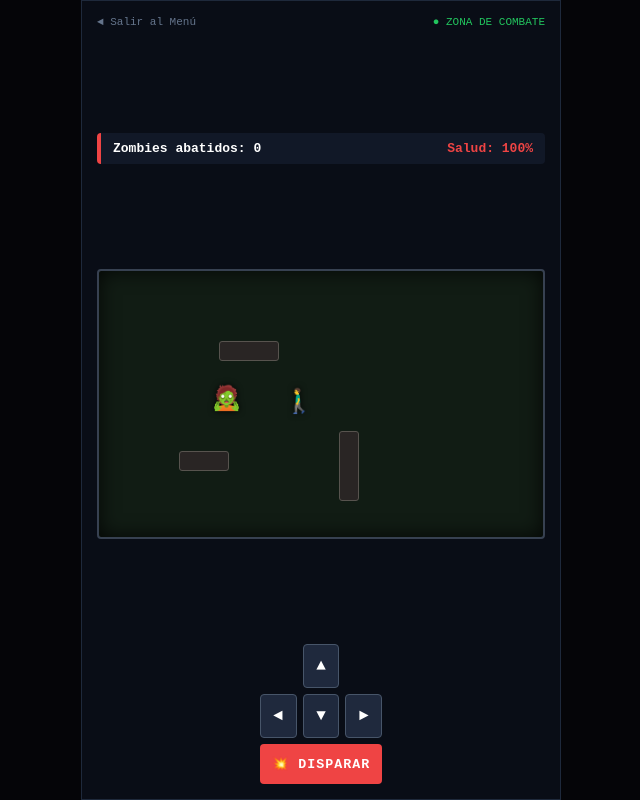
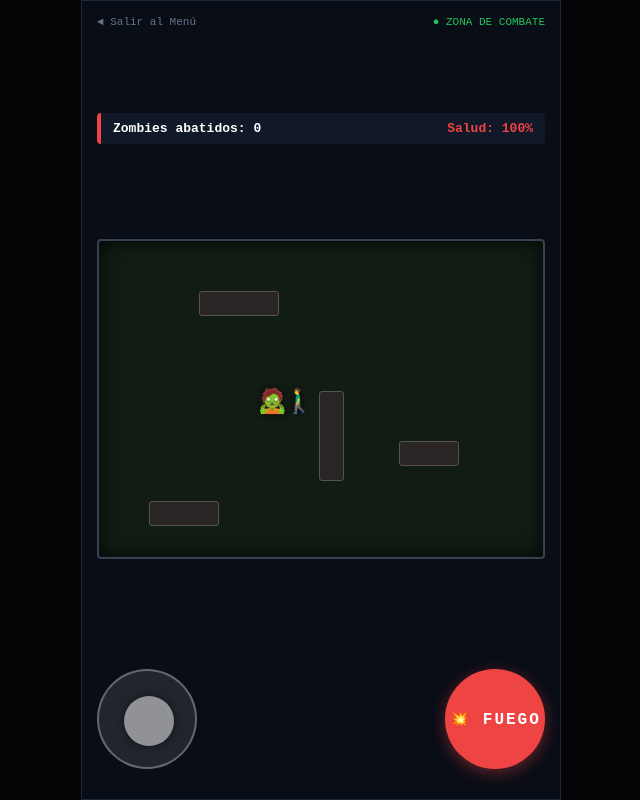
Before and after one commit to Jhonjames501/cinelinks-pro, a plain HTML site: page index.html in a window 1280 px wide. Both pictures are taken after a click on the button "🎮 INICIAR SUPERVIVENCIA". Shown: the whole page, without its empty margins (319-959 px from the left). Drawn offline with Linux system fonts and the light colour scheme.

Commit message:
Update game title and enhance joystick controls

```diff
--- a/index.html
+++ b/index.html
@@ -3,142 +3,39 @@
 <head>
     <meta charset="UTF-8">
     <meta name="viewport" content="width=device-width, initial-scale=1.0">
-    <title>ZOMBIE SURVIVAL: TACTICAL MAP</title>
+    <title>ZOMBIE SURVIVAL: V-JOYSTICK</title>
     <style>
-        * { box-sizing: border-box; margin: 0; padding: 0; font-family: 'Courier New', Courier, monospace; }
-        body {
-            background: #050508;
-            color: #fff;
-            height: 100vh;
-            display: flex;
-            justify-content: center;
-            align-items: center;
-            overflow: hidden;
-        }
+        * { box-sizing: border-box; margin: 0; padding: 0; font-family: 'Courier New', Courier, monospace; user-select: none; }
+        body { background: #050508; color: #fff; height: 100vh; display: flex; justify-content: center; align-items: center; overflow: hidden; }
 
-        .screen {
-            display: none;
-            width: 100%;
-            height: 100%;
-            max-width: 480px;
-            padding: 15px;
-            flex-direction: column;
-            justify-content: space-between;
-            position: absolute;
-            top: 0;
-            background: #090d16;
-            border: 1px solid #1e293b;
-        }
+        .screen { display: none; width: 100%; height: 100%; max-width: 480px; padding: 15px; flex-direction: column; justify-content: space-between; position: absolute; top: 0; background: #090d16; border: 1px solid #1e293b; }
         .screen.active { display: flex; }
 
-        #menu-screen {
-            justify-content: center;
-            align-items: center;
-            text-align: center;
-            background: radial-gradient(circle at center, #1a0305 0%, #050508 80%);
-        }
-        .title {
-            font-size: 34px;
-            font-weight: 900;
-            color: #ef4444;
-            text-transform: uppercase;
-            letter-spacing: 3px;
-            text-shadow: 0 0 15px rgba(239,68,68,0.7);
-            margin-bottom: 5px;
-        }
+        #menu-screen { justify-content: center; align-items: center; text-align: center; background: radial-gradient(circle at center, #1a0305 0%, #050508 80%); }
+        .title { font-size: 34px; font-weight: 900; color: #ef4444; text-transform: uppercase; letter-spacing: 3px; text-shadow: 0 0 15px rgba(239,68,68,0.7); margin-bottom: 5px; }
         .subtitle { font-size: 11px; color: #64748b; letter-spacing: 5px; margin-bottom: 30px; }
 
-        .btn-main {
-            width: 100%;
-            padding: 15px;
-            background: #ef4444;
-            border: none;
-            color: white;
-            font-size: 15px;
-            font-weight: bold;
-            text-transform: uppercase;
-            letter-spacing: 2px;
-            cursor: pointer;
-            border-radius: 4px;
-            box-shadow: 0 4px 15px rgba(239,68,68,0.4);
-            margin-bottom: 10px;
-        }
+        .btn-main { width: 100%; padding: 15px; background: #ef4444; border: none; color: white; font-size: 15px; font-weight: bold; text-transform: uppercase; letter-spacing: 2px; cursor: pointer; border-radius: 4px; box-shadow: 0 4px 15px rgba(239,68,68,0.4); margin-bottom: 10px; }
         .btn-main:active { transform: scale(0.97); background: #dc2626; }
 
-        .game-header {
-            display: flex;
-            justify-content: space-between;
-            background: #111827;
-            padding: 8px 12px;
-            border-radius: 4px;
-            font-size: 13px;
-            font-weight: bold;
-            border-left: 4px solid #ef4444;
-        }
+        .game-header { display: flex; justify-content: space-between; background: #111827; padding: 8px 12px; border-radius: 4px; font-size: 13px; font-weight: bold; border-left: 4px solid #ef4444; }
 
-        /* Mapa Abierto con Obstáculos */
-        #map-container {
-            width: 100%;
-            height: 270px;
-            background: #111c14;
-            border: 2px solid #374151;
-            border-radius: 4px;
-            position: relative;
-            overflow: hidden;
-            box-shadow: inset 0 0 20px rgba(0,0,0,0.8);
-        }
+        /* Mapa de juego */
+        #map-container { width: 100%; height: 320px; background: #111c14; border: 2px solid #374151; border-radius: 4px; position: relative; overflow: hidden; box-shadow: inset 0 0 20px rgba(0,0,0,0.8); margin-top: 10px; }
 
-        .entity {
-            position: absolute;
-            font-size: 24px;
-            width: 30px;
-            height: 30px;
-            display: flex;
-            align-items: center;
-            justify-content: center;
-            transform: translate(-50%, -50%);
-            filter: drop-shadow(0 0 3px rgba(0,0,0,0.9));
-        }
+        .entity { position: absolute; font-size: 24px; width: 30px; height: 30px; display: flex; align-items: center; justify-content: center; transform: translate(-50%, -50%); filter: drop-shadow(0 0 3px rgba(0,0,0,0.9)); z-index: 2; }
+        .obstacle { position: absolute; background: #292524; border: 1px solid #57534e; border-radius: 3px; }
 
-        /* Obstáculos en el mapa (Paredes / Cajas) */
-        .obstacle {
-            position: absolute;
-            background: #292524;
-            border: 1px solid #57534e;
-            border-radius: 3px;
-        }
+        /* NUEVO: Área de controles (Joystick + Fuego) */
+        .controls-ui { display: flex; justify-content: space-between; align-items: center; padding-top: 10px; height: 140px; }
 
-        .controls-area {
-            display: grid;
-            grid-template-columns: repeat(3, 1fr);
-            gap: 6px;
-            max-width: 200px;
-            margin: 0 auto;
-        }
-        .ctrl-btn {
-            background: #1f293d;
-            border: 1px solid #475569;
-            color: white;
-            font-size: 16px;
-            padding: 12px 0;
-            border-radius: 4px;
-            cursor: pointer;
-            text-align: center;
-        }
-        .ctrl-btn:active { background: #334155; }
-        .fire-action-btn {
-            grid-column: span 3;
-            background: #ef4444;
-            border: none;
-            color: white;
-            font-weight: bold;
-            padding: 12px;
-            border-radius: 4px;
-            cursor: pointer;
-            text-transform: uppercase;
-            letter-spacing: 1px;
-        }
-        .fire-action-btn:active { background: #dc2626; }
+        /* NUEVO: Estilo del Joystick Virtual */
+        #joystick-base { width: 100px; height: 100px; background: rgba(255, 255, 255, 0.1); border: 2px solid rgba(255,255,255,0.3); border-radius: 50%; position: relative; touch-action: none; }
+        #joystick-stick { width: 50px; height: 50px; background: rgba(255, 255, 255, 0.5); border-radius: 50%; position: absolute; top: 25px; left: 25px; box-shadow: 0 0 10px rgba(0,0,0,0.5); }
+
+        /* Botón de disparo */
+        #fire-btn { width: 100px; height: 100px; background: #ef4444; border: none; color: white; font-weight: bold; border-radius: 50%; font-size: 16px; text-transform: uppercase; letter-spacing: 2px; cursor: pointer; box-shadow: 0 4px 15px rgba(239,68,68,0.4); touch-action: none; }
+        #fire-btn:active { background: #dc2626; transform: scale(0.96); }
 
         .back-link { background: none; border: none; color: #64748b; font-size: 11px; cursor: pointer; text-align: left; }
     </style>
@@ -149,11 +46,10 @@
         <div>
             <div style="font-size: 55px; margin-bottom: 10px;">🧟‍♂️</div>
             <h1 class="title">Zombie Outbreak</h1>
-            <p class="subtitle">Tactical Map v1.2</p>
+            <p class="subtitle">V-Joystick Ops v1.3</p>
         </div>
         <div style="width: 100%; max-width: 300px;">
             <button class="btn-main" onclick="startGame()">🎮 Iniciar Supervivencia</button>
-            <button class="btn-main" style="background: #1f293d; border: 1px solid #374151;" onclick="shareApp()">🔗 Compartir App</button>
         </div>
     </div>
 
@@ -168,33 +64,27 @@
             <span id="hp-txt" style="color: #ef4444;">Salud: 100%</span>
         </div>
 
-        <!-- Mapa con Obstáculos -->
         <div id="map-container">
-            <!-- Obstáculos fijos que bloquean el paso -->
-            <div class="obstacle" style="left: 120px; top: 70px; width: 60px; height: 20px;"></div>
-            <div class="obstacle" style="left: 240px; top: 160px; width: 20px; height: 70px;"></div>
-            <div class="obstacle" style="left: 80px; top: 180px; width: 50px; height: 20px;"></div>
+            <div class="obstacle" style="left: 100px; top: 50px; width: 80px; height: 25px;"></div>
+            <div class="obstacle" style="left: 220px; top: 150px; width: 25px; height: 90px;"></div>
+            <div class="obstacle" style="left: 300px; top: 200px; width: 60px; height: 25px;"></div>
+            <div class="obstacle" style="left: 50px; top: 260px; width: 70px; height: 25px;"></div>
 
-            <!-- Personaje y Zombie -->
             <div id="player" class="entity" style="left: 50%; top: 50%;">🚶‍♂️</div>
             <div id="zombie" class="entity" style="left: 15%; top: 15%;">🧟</div>
         </div>
 
-        <!-- Controles -->
-        <div class="controls-area">
-            <div></div>
-            <button class="ctrl-btn" onclick="movePlayer(0, -12)">▲</button>
-            <div></div>
-            <button class="ctrl-btn" onclick="movePlayer(-12, 0)">◄</button>
-            <button class="ctrl-btn" onclick="movePlayer(0, 12)">▼</button>
-            <button class="ctrl-btn" onclick="movePlayer(12, 0)">►</button>
-            <button class="fire-action-btn" onclick="fireWeapon()">💥 DISPARAR</button>
+        <div class="controls-ui">
+            <div id="joystick-base">
+                <div id="joystick-stick"></div>
+            </div>
+            <button id="fire-btn">💥 FUEGO</button>
         </div>
     </div>
 
     <script>
-        let pX = 200, pY = 130;
-        let zX = 40, zY = 40;
+        let pX = 200, pY = 160;
+        let zX = 50, zY = 50;
         let score = 0;
         let health = 100;
         let gameInterval;
@@ -202,10 +92,62 @@
         let legAnim = false;
 
         const obstacles = [
-            { x1: 120, x2: 180, y1: 70, y2: 90 },
-            { x1: 240, x2: 260, y1: 160, y2: 230 },
-            { x1: 80, x2: 130, y1: 180, y2: 200 }
+            { x1: 100, x2: 180, y1: 50, y2: 75 },
+            { x1: 220, x2: 245, y1: 150, y2: 240 },
+            { x1: 300, x2: 360, y1: 200, y2: 225 },
+            { x1: 50, x2: 120, y1: 260, y2: 285 }
         ];
+
+        // LÓGICA DEL JOYSTICK VIRTUAL
+        const joystickBase = document.getElementById('joystick-base');
+        const joystickStick = document.getElementById('joystick-stick');
+        let joystickActive = false;
+        let joyX = 0, joyY = 0;
+
+        joystickBase.addEventListener('touchstart', handleStart);
+        joystickBase.addEventListener('touchmove', handleMove, { passive: false });
+        joystickBase.addEventListener('touchend', handleEnd);
+        joystickBase.addEventListener('mousedown', handleStart);
+        window.addEventListener('mousemove', handleMove);
+        window.addEventListener('mouseup', handleEnd);
+
+        function handleStart(e) {
+            if (!isPlaying) return;
+            joystickActive = true;
+            updateJoystick(e);
+        }
+
+        function handleMove(e) {
+            if (!joystickActive || !isPlaying) return;
+            e.preventDefault(); // Evita el scroll de la página
+            updateJoystick(e);
+        }
+
+        function handleEnd(e) {
+            if (!joystickActive) return;
+            joystickActive = false;
+            // Resetear posición visual del stick
+            joystickStick.style.transform = `translate(0px, 0px)`;
+            joyX = 0; joyY = 0;
+        }
+
+        function updateJoystick(e) {
+            const rect = joystickBase.getBoundingClientRect();
+            const centerX = rect.left + rect.width / 2;
+            const centerY = rect.top + rect.height / 2;
+
+            const clientX = e.touches ? e.touches[0].clientX : e.clientX;
+            const clientY = e.touches ? e.touches[0].clientY : e.clientY;
+
+            const deltaX = clientX - centerX;
+            const deltaY = clientY - centerY;
+            const distance = Math.min(50, Math.hypot(deltaX, deltaY)); // Limitar a radio de 50px
+
+            joyX = deltaX / 50; // Normalizar entre -1 y 1
+            joyY = deltaY / 50;
+
+            joystickStick.style.transform = `translate(${joyX * 25}px, ${joyY * 25}px)`; // Mover el stick visualmente
+        }
 
         function showScreen(id) {
             document.querySelectorAll('.screen').forEach(s => s.classList.remove('active'));
@@ -214,107 +156,88 @@
 
         function startGame() {
             showScreen('game-screen');
-            pX = 200; pY = 130;
-            zX = 40; zY = 40;
-            score = 0;
-            health = 100;
+            pX = 200; pY = 160; zX = 50; zY = 50; score = 0; health = 100;
             isPlaying = true;
             document.getElementById("score-txt").innerText = "Zombies abatidos: 0";
             document.getElementById("hp-txt").innerText = "Salud: 100%";
-
             clearInterval(gameInterval);
-            gameInterval = setInterval(updateGame, 80);
+            gameInterval = setInterval(updateGame, 50); // Bucle más rápido para fluidez del joystick
         }
 
         function stopGame() {
             isPlaying = false;
             clearInterval(gameInterval);
+            handleEnd(); // Resetear joystick al salir
         }
 
         function checkCollision(x, y) {
-            // Bordes del mapa
-            if (x < 15 || x > 385 || y < 15 || y > 255) return true;
-            // Obstáculos
+            if (x < 15 || x > 385 || y < 15 || y > 305) return true;
             for (let obs of obstacles) {
-                if (x >= obs.x1 - 10 && x <= obs.x2 + 10 && y >= obs.y1 - 10 && y <= obs.y2 + 10) {
-                    return true;
-                }
+                if (x >= obs.x1 - 10 && x <= obs.x2 + 10 && y >= obs.y1 - 10 && y <= obs.y2 + 10) return true;
             }
             return false;
         }
 
-        function movePlayer(dx, dy) {
+        function updateGame() {
             if (!isPlaying) return;
 
-            let nextX = pX + dx;
-            let nextY = pY + dy;
+            // MOVER JUGADOR SEGÚN EL JOYSTICK
+            if (joystickActive) {
+                let moveSpeed = 7; // Velocidad de movimiento
+                let nextX = pX + joyX * moveSpeed;
+                let nextY = pY + joyY * moveSpeed;
 
                 if (!checkCollision(nextX, nextY)) {
                     pX = nextX;
                     pY = nextY;
                 }
 
-            // Animación alterna de piernas al caminar
+                // Animación alterna de piernas
                 legAnim = !legAnim;
                 document.getElementById("player").innerText = legAnim ? "🏃‍♂️" : "🚶‍♂️";
-
-            updatePositions();
             }
 
-        function updateGame() {
-            if (!isPlaying) return;
-
-            // IA del zombie esquivando ligeramente o moviéndose hacia ti
+            // IA del zombie (persigue al jugador)
             let zDx = 0, zDy = 0;
-            if (zX < pX) zDx = 2.5;
-            if (zX > pX) zDx = -2.5;
-            if (zY < pY) zDy = 2.5;
-            if (zY > pY) zDy = -2.5;
-
-            // Mover en X y comprobar obstáculos
+            if (zX < pX) zDx = 2.2;
+            if (zX > pX) zDx = -2.2;
+            if (zY < pY) zDy = 2.2;
+            if (zY > pY) zDy = -2.2;
             if (!checkCollision(zX + zDx, zY)) zX += zDx;
-            // Mover en Y y comprobar obstáculos
             if (!checkCollision(zX, zY + zDy)) zY += zDy;
 
+            // Colisión zombie-jugador
             let distancia = Math.hypot(pX - zX, pY - zY);
-            if (distancia < 22) {
-                health -= 4;
+            if (distancia < 24) {
+                health -= 3;
                 document.getElementById("hp-txt").innerText = "Salud: " + health + "%";
                 if (health <= 0) {
-                    alert("¡Te han atrapado! Fin de la partida.");
-                    stopGame();
-                    showScreen('menu-screen');
+                    alert("¡Te han devorado! Fin de la partida.");
+                    stopGame(); showScreen('menu-screen');
                 }
             }
 
-            updatePositions();
-        }
-
-        function updatePositions() {
+            // Actualizar posiciones
             document.getElementById("player").style.left = pX + "px";
             document.getElementById("player").style.top = pY + "px";
             document.getElementById("zombie").style.left = zX + "px";
             document.getElementById("zombie").style.top = zY + "px";
         }
 
-        function fireWeapon() {
+        // El botón de disparo ahora usa la posición actual del jugador
+        document.getElementById('fire-btn').addEventListener('mousedown', fireWeapon);
+        document.getElementById('fire-btn').addEventListener('touchstart', fireWeapon);
+
+        function fireWeapon(e) {
+            e.preventDefault(); // Evita que el toque active el mouse también
             if (!isPlaying) return;
 
             let distancia = Math.hypot(pX - zX, pY - zY);
-            if (distancia < 85) {
+            if (distancia < 95) {
                 score++;
-                document.getElementById("score-txt").innerText = "Zombies abatidos: "+ score;
-                // Reaparecer zombie lejos
-                zX = Math.random() > 0.5 ? 30 : 360;
-                zY = Math.random() > 0.5 ? 30 : 230;
-            }
-        }
-
-        function shareApp() {
-            if (navigator.share) {
-                navigator.share({ title: 'Zombie Outbreak', text: '¡Juega a mi juego táctico!', url: window.location.href }).catch(() => {});
-            } else {
-                alert("Enlace copiado: " + window.location.href);
+                document.getElementById("score-txt").innerText = "Zombies abatidos: " + score;
+                zX = Math.random() > 0.5 ? 30 : 370;
+                zY = Math.random() > 0.5 ? 30 : 290;
             }
         }
     </script>
```
Lines whose indentation alone changed are shown as unchanged.
